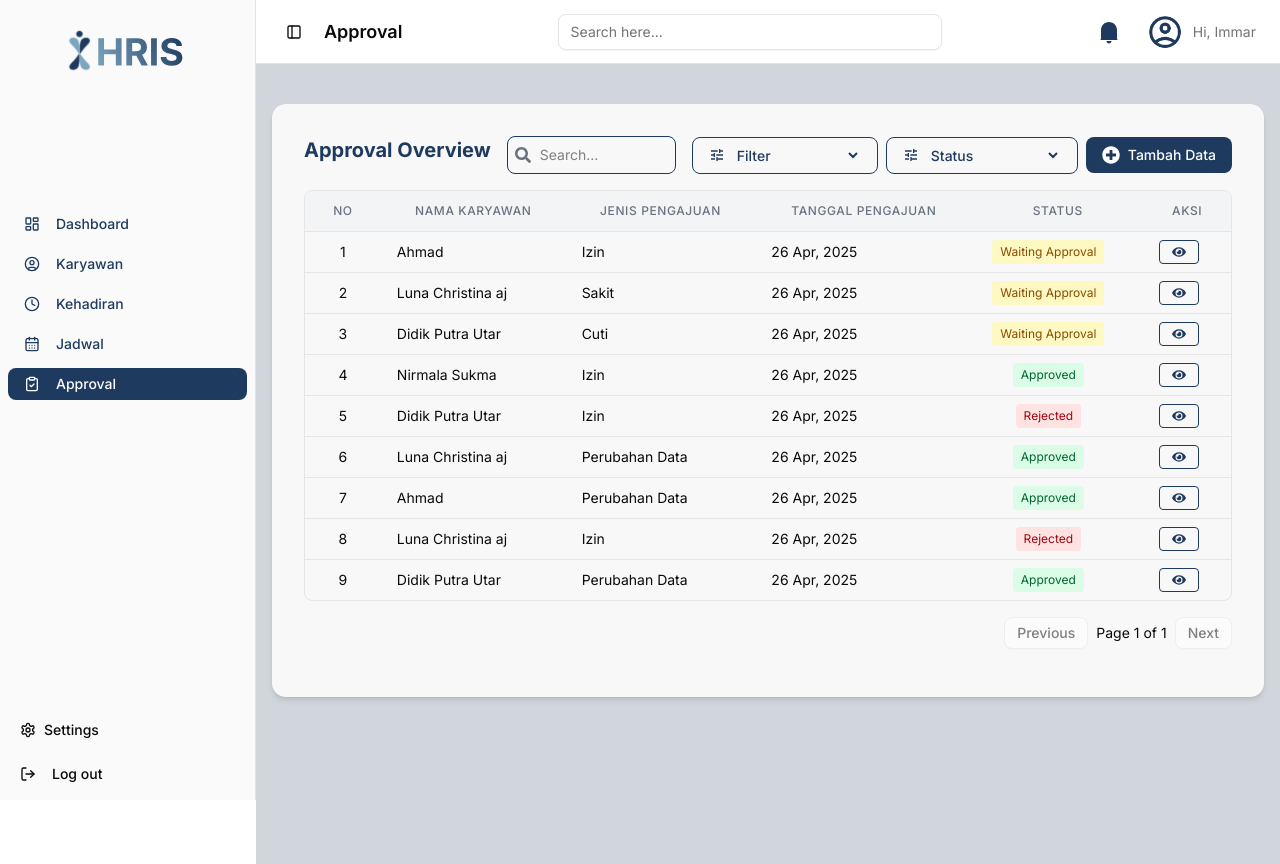
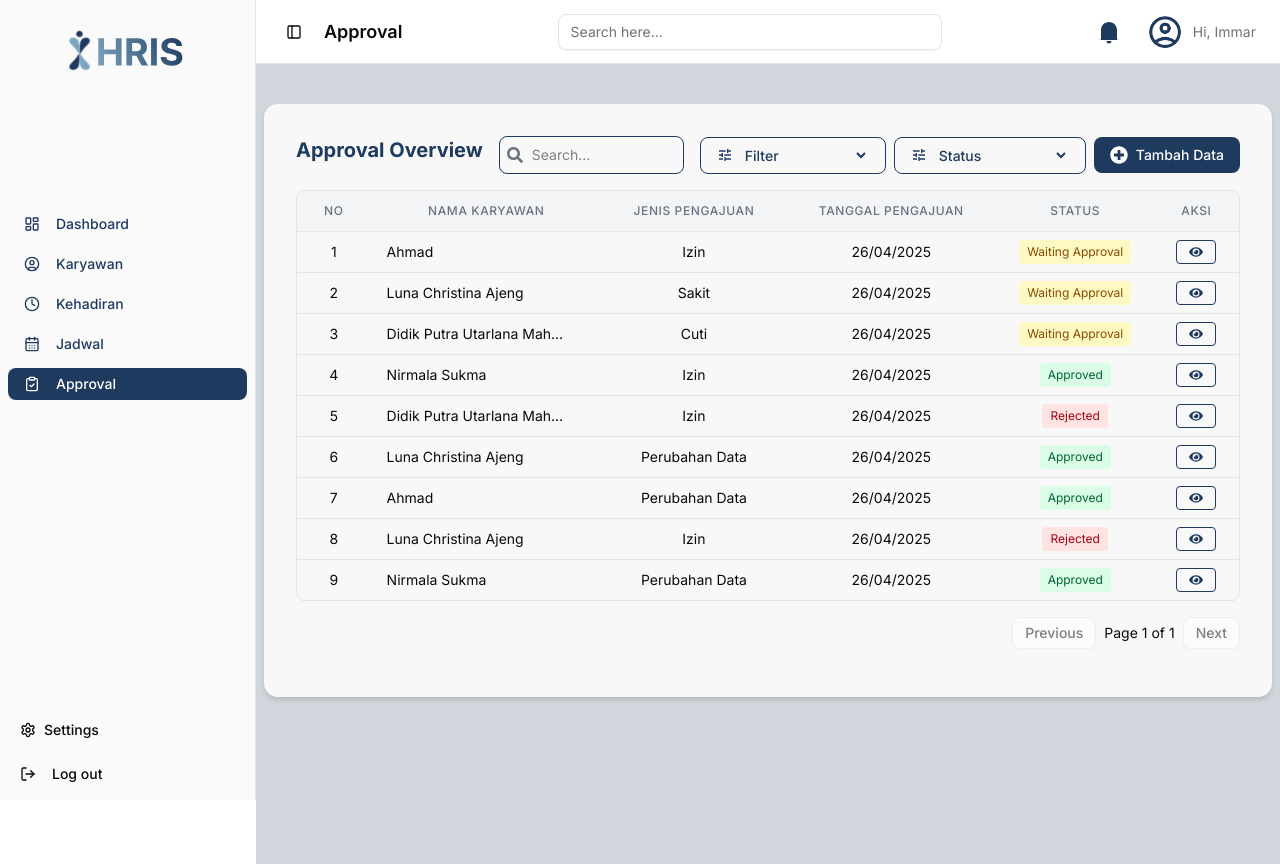
Before and after one commit to ImmarGaneru/CMLABS-HRIS-Frontend, a Next.js app: page /approval in a window 1280 px wide. Built offline with nearby package versions, Linux system fonts and the light colour scheme.

Commit message:
Fixing: - Minor generalization on all pages

```diff
--- a/src/app/approval/page.tsx
+++ b/src/app/approval/page.tsx
@@ -61,7 +61,7 @@ export default function ApprovalPage() {
                 accessorKey: "nama",
                 header: "Nama Karyawan",
                 cell: info => (
-                    <div className="truncate w-[120px]">
+                    <div className="truncate w-[180px]">
                         {info.getValue() as string}
                     </div>
                 ),
@@ -69,12 +69,20 @@ export default function ApprovalPage() {
             {
                 accessorKey: "type",
                 header: "Jenis Pengajuan",
-                cell: info => info.getValue(),
+                cell: info => (
+                    <div className="flex justify-center">
+                        {info.getValue()as string}
+                    </div>
+                ),
             },
             {
                 accessorKey: "date",
                 header: "Tanggal Pengajuan",
-                cell: info => info.getValue(),
+                cell: info => (
+                    <div className="flex justify-center">
+                        {info.getValue() as string}
+                    </div>
+                ),
             },
             {
                 accessorKey: "status",
@@ -87,7 +95,7 @@ export default function ApprovalPage() {
                         "Approved": "bg-green-100 text-green-800",
                     };
                     return (
-                        <div className="flex justify-center w-[120px]">
+                        <div className="flex justify-center">
                             <span className={`px-2 py-1 text-xs rounded ${statusStyle[status] ?? "bg-gray-100 text-gray-800"}`}>
                                 {info.getValue() as String}
                             </span>
@@ -101,7 +109,7 @@ export default function ApprovalPage() {
                 cell: ({ row }) => {
                     const data = row.original;
                     return (
-                        <div className="flex gap-2">
+                        <div className="flex gap-2 justify-center">
                             <button
                                 title="Detail"
                                 onClick={() => router.push(`/approval/${data.id}`)}
@@ -122,63 +130,63 @@ export default function ApprovalPage() {
             id: 1,
             nama: "Ahmad",
             type: "Izin",
-            date: "26 Apr, 2025",
+            date: "26/04/2025",
             status: "Waiting Approval",
         },
         {
             id: 2,
-            nama: "Luna Christina aj",
+            nama: "Luna Christina Ajeng",
             type: "Sakit",
-            date: "26 Apr, 2025",
+            date: "26/04/2025",
             status: "Waiting Approval",
         },
         {
             id: 3,
-            nama: "Didik Putra Utar",
+            nama: "Didik Putra Utarlana Mahmud",
             type: "Cuti",
-            date: "26 Apr, 2025",
+            date: "26/04/2025",
             status: "Waiting Approval",
         },
         {
             id: 4,
             nama: "Nirmala Sukma",
             type: "Izin",
-            date: "26 Apr, 2025",
+            date: "26/04/2025",
             status: "Approved",
         },
         {
             id: 5,
-            nama: "Didik Putra Utar",
+            nama: "Didik Putra Utarlana Mahmud",
             type: "Izin",
-            date: "26 Apr, 2025",
+            date: "26/04/2025",
             status: "Rejected",
         },
         {
             id: 6,
-            nama: "Luna Christina aj",
+            nama: "Luna Christina Ajeng",
             type: "Perubahan Data",
-            date: "26 Apr, 2025",
+            date: "26/04/2025",
             status: "Approved",
         },
         {
             id: 7,
             nama: "Ahmad",
             type: "Perubahan Data",
-            date: "26 Apr, 2025",
+            date: "26/04/2025",
             status: "Approved",
         },
         {
             id: 8,
-            nama: "Luna Christina aj",
+            nama: "Luna Christina Ajeng",
             type: "Izin",
-            date: "26 Apr, 2025",
+            date: "26/04/2025",
             status: "Rejected",
         },
         {
             id: 9,
-            nama: "Didik Putra Utar",
+            nama: "Nirmala Sukma",
             type: "Perubahan Data",
-            date: "26 Apr, 2025",
+            date: "26/04/2025",
             status: "Approved",
         },
     ];
@@ -199,7 +207,7 @@ export default function ApprovalPage() {
 
 //RETURN CLASS MAIN FUNCTION==
     return (
-        <div className="p-4 min-h-screen flex flex-col gap-4">
+        <div className="px-2 py-4 min-h-screen flex flex-col gap-4">
             <div className="bg-[#f8f8f8] rounded-xl p-8 shadow-md mt-6">
                 <div className="flex justify-between items-center mb-4 gap-4 flex-wrap">
                     <DataTableHeader
--- a/src/app/attendance/page.tsx
+++ b/src/app/attendance/page.tsx
@@ -142,7 +142,7 @@ export default function AttendacePage() {
                 cell: ({ row }) => {
                   const data = row.original
                   return (
-                    <div className="flex gap-2">
+                    <div className="flex gap-2 justify-center">
                       <button
                         title="Detail"
                         onClick={() => router.push(`/attendance`)}
@@ -224,7 +224,7 @@ export default function AttendacePage() {
 
 //RETURN CLASS MAIN FUNCTION==
     return (
-        <main className="p-4 min-h-screen flex flex-col gap-4">
+        <main className="px-2 py-4 min-h-screen flex flex-col gap-4">
             <div className="bg-[#f8f8f8] rounded-xl p-8 shadow-md mt-6">
                 <div className="flex justify-between items-center mb-4 gap-4 flex-wrap">
                     {/* Data Table Header */}
--- a/src/app/dashboard/component_dashboard/employee_attendance.tsx
+++ b/src/app/dashboard/component_dashboard/employee_attendance.tsx
@@ -117,7 +117,7 @@ const EmployeeAttendancePie: React.FC = () => {
                 style={{ backgroundColor: COLORS[index] }}
               />
               <span className='text-gray-700'>{item.name}</span>
-              <span className='text-gray-500'>({item.value} karyawan)</span>
+              <span className='text-gray-500'>({item.value})</span>
               <span className='text-gray-400'>
                 ({((item.value / total) * 100).toFixed(1)}%)
               </span>
--- a/src/app/employee/page.tsx
+++ b/src/app/employee/page.tsx
@@ -294,9 +294,11 @@ export default function EmployeeTablePage() {
 
 //RETURN CLASS MAIN FUNCTION==
   return (
-    <div className="p-4 min-h-screen flex flex-col gap-4">
+    <div className="px-2 py-4 min-h-screen flex flex-col gap-4">
+
       {/* Label card informasi data karyawan bagian atas */}
       <EmployeeCardSum/>
+
       {/* Second Section: Employee Information */}
       <div className="bg-[#f8f8f8] rounded-xl p-8 shadow-md mt-6">
         <div className="flex justify-between items-center mb-4 gap-4 flex-wrap">
--- a/src/app/jadwal/page.tsx
+++ b/src/app/jadwal/page.tsx
@@ -210,7 +210,7 @@ export default function JadwalTablePage() {
 
 //RETURN CLASS MAIN FUNCTION==
   return (
-    <div className="p-4 min-h-screen flex flex-col gap-4">
+    <div className="px-2 py-4 min-h-screen flex flex-col gap-4">
       {/* Second Section: Schedule Information */}
       <div className="bg-[#f8f8f8] rounded-xl p-8 shadow-md mt-6">
         <div className="flex justify-between items-center mb-4 gap-4 flex-wrap">
@@ -228,8 +228,8 @@ export default function JadwalTablePage() {
             onSearch={setFilterText}
             filterValue={filterTipeJadwal}
             onFilterChange={setFilterTipeJadwal}
-            dateFilterValue={filterTanggal}
-            onDateFilterChange={setFilterTanggal}
+            // dateFilterValue={filterTanggal}
+            // onDateFilterChange={setFilterTanggal}
             filterOptions={jadwalFilters}
             onExport={handleExportCSV}
             onImport={handleImportCSV}
```
